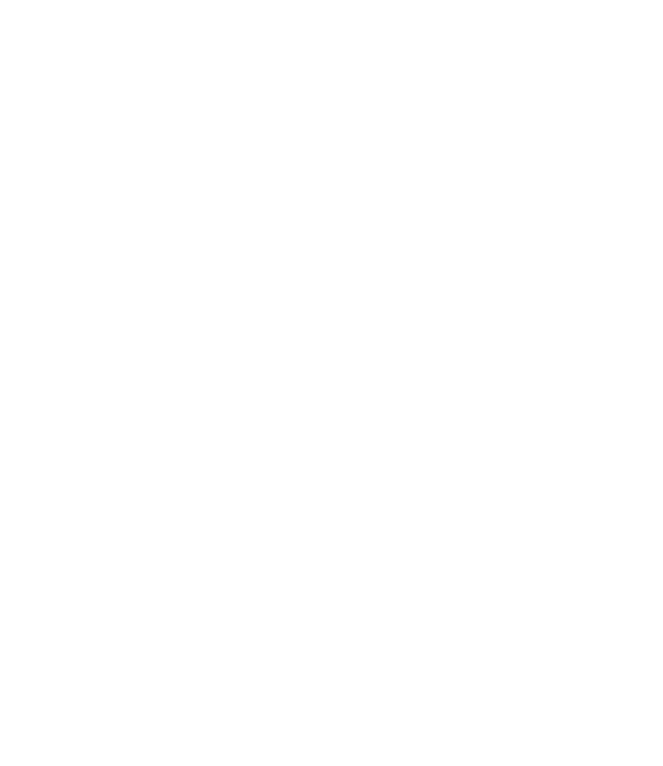
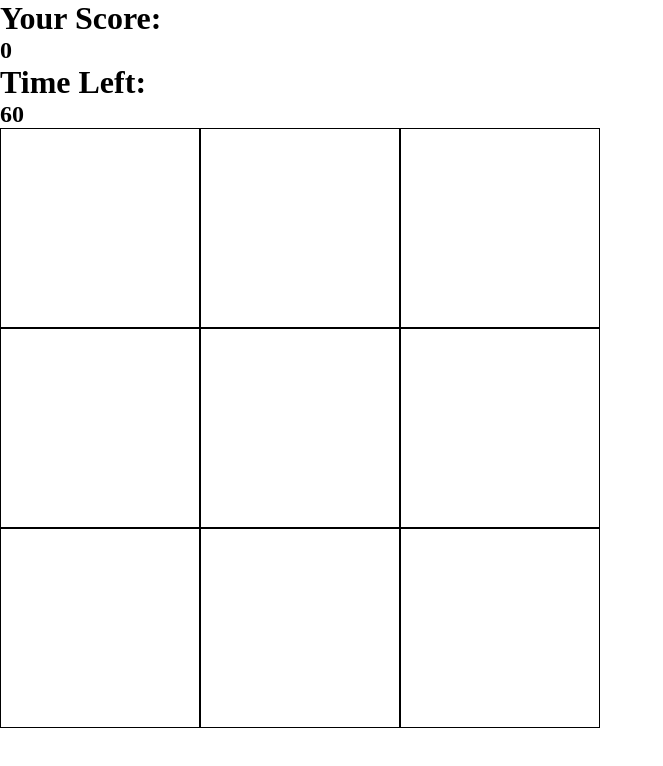
Before and after one commit to NeeshSamsi/whac-a-mole, a plain HTML site: page index.html in a window 1280 px wide. Shown: the whole page, without its empty margins (0-663 px from the left). Drawn offline with Linux system fonts and the light colour scheme.

Commit message:
Basic HTML CSS

```diff
--- a/index.html
+++ b/index.html
@@ -4,9 +4,29 @@
     <meta charset="UTF-8" />
     <meta http-equiv="X-UA-Compatible" content="IE=edge" />
     <meta name="viewport" content="width=device-width, initial-scale=1.0" />
-    <link rel="stylesheet" href="style.css" />
+    <link rel="stylesheet" href="./style.css" />
     <title>Whac-a-Mole | JavaScript</title>
   </head>
 
-  <body></body>
+  <body>
+    <h1>Your Score:</h1>
+    <h2 id="score">0</h2>
+
+    <h1>Time Left:</h1>
+    <h2 class="time-left">60</h2>
+
+    <div class="grid">
+      <div class="square" id="1"></div>
+      <div class="square" id="2"></div>
+      <div class="square" id="3"></div>
+      <div class="square" id="4"></div>
+      <div class="square" id="5"></div>
+      <div class="square" id="6"></div>
+      <div class="square" id="7"></div>
+      <div class="square" id="8"></div>
+      <div class="square" id="9"></div>
+    </div>
+
+    <script src="./app.js"></script>
+  </body>
 </html>
--- a/style.css
+++ b/style.css
@@ -5,3 +5,16 @@
   padding: 0;
   box-sizing: border-box;
 }
+
+.grid {
+  width: 600px;
+  height: 600px;
+  display: flex;
+  flex-wrap: wrap;
+}
+
+.square {
+  height: 200px;
+  width: 200px;
+  border: 1px solid black;
+}
```
